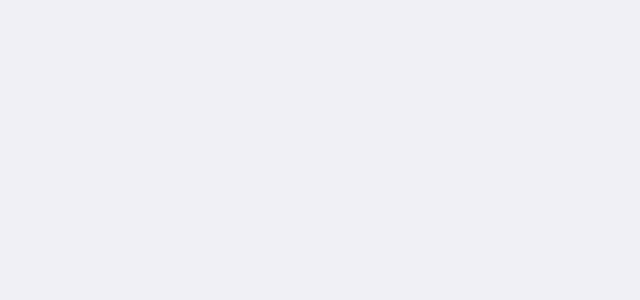
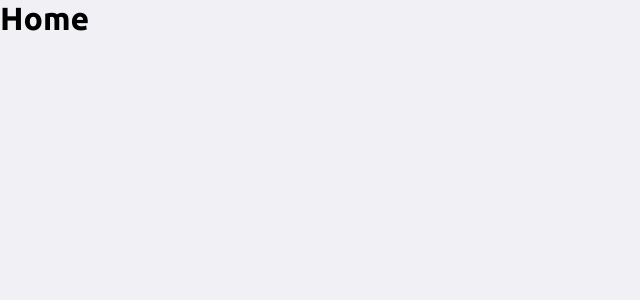
Before and after one commit to rogeriomattos/pizza-delivery, a React (Create React App) app in the folder frontend/: page / in a window 1280 px wide. Shown: the top 300 px of the page, without its empty margins (0-640 px from the left). Built offline with nearby package versions, Linux system fonts and the light colour scheme.

Commit message:
Creating Home Page and Include it at routes

```diff
--- /dev/null
+++ b/frontend/src/pages/Home/index.tsx
@@ -0,0 +1,7 @@
+import React from 'react';
+
+const Home = () => {
+    return <h1>Home</h1>;
+};
+
+export default Home;
--- a/frontend/src/routes.tsx
+++ b/frontend/src/routes.tsx
@@ -1,9 +1,12 @@
 import React from 'react';
 import { Route, BrowserRouter } from 'react-router-dom';
+
+import Home from './pages/Home';
 
 const Routes = () => {
     return(
         <BrowserRouter>
+            <Route component={Home} path="/" />
         </BrowserRouter>
     );
 }
```
